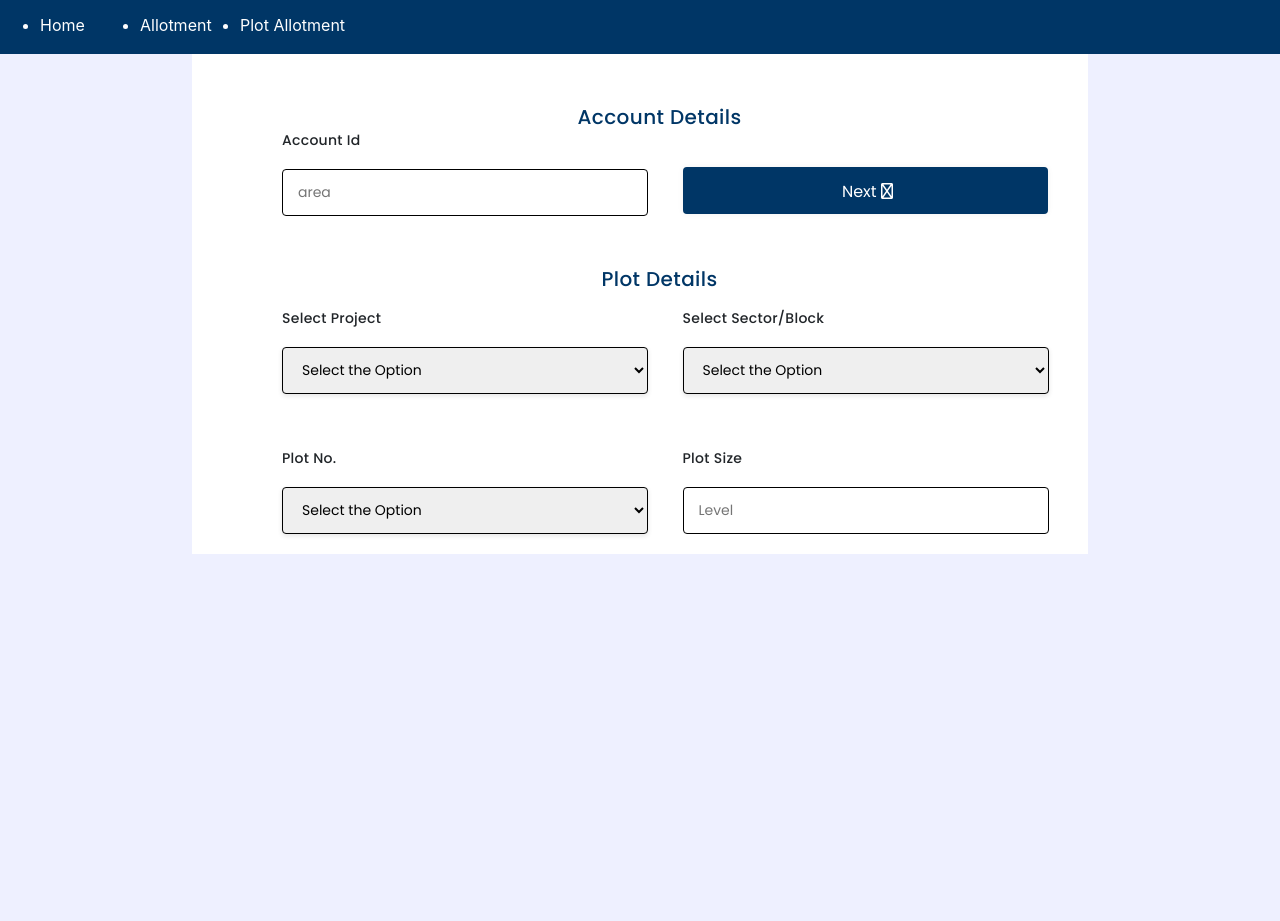
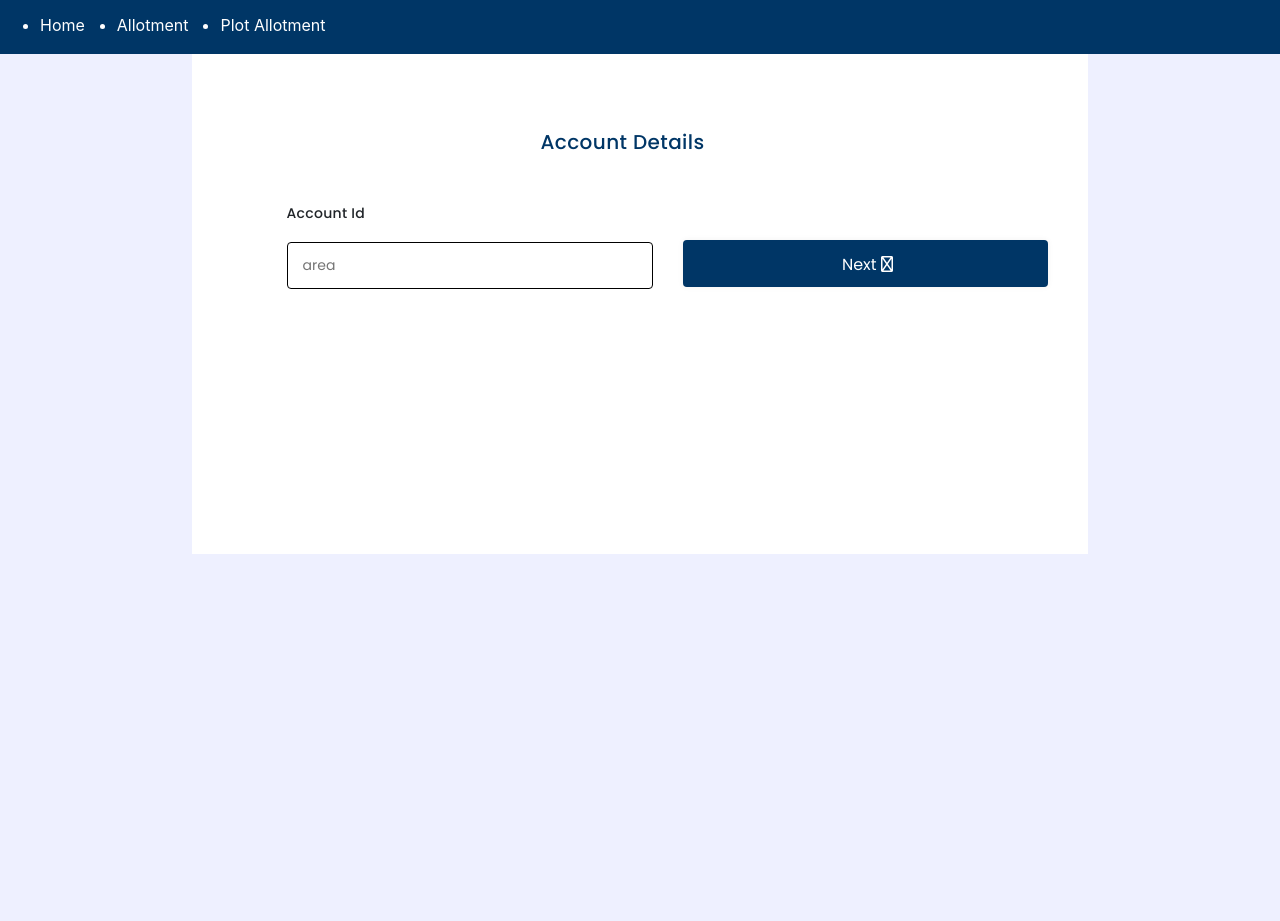
Before and after one commit to stshubham1820/rdaportal, a Django app: page /employeedb/allotment/plotallotment/ in a window 1280 px wide. Shown: the part 104-1025 px from the top of the page. Run offline with Django 4.2, Linux system fonts and the light colour scheme; some libraries are stand-ins or nearby versions.

Commit message:
logic and nav spacing solved
plot allotment js logic done and nav spacing issue we discussed yesterday night has been solved

```diff
--- a/static/css/empdatabase/form.css
+++ b/static/css/empdatabase/form.css
@@ -131,13 +131,17 @@
 
 /* for plot allotment  */
 
+.inputs-container{
+  position: relative;
+}
+
 /* 1. id details  */
 
 .account-id {
   position: absolute;
-  top: 50%;
+  /* top: 50%;
   left: 50%;
-  transform: translate(-50%, -50%);
+  transform: translate(-50%, -50%); */
   display: flex;
   flex-direction: column;
   align-items: center;
--- a/templates/empdatabase/allotment/allotment.html
+++ b/templates/empdatabase/allotment/allotment.html
@@ -8,10 +8,10 @@
         <div class="newcontain">
           <p class="msg" {{obj13}}>{{message}}</p>
 
-            <form method="post">
+            <form class="inputs-container" method="post">
               {% csrf_token  %}
 
-            <div class="inputs">
+                <div class="inputs account-id next-slide">
                 <h1 class="headingss">Account Details</h1>
                 <div class="row mb-lg-4">
                     <div class="col-lg-6">
@@ -25,7 +25,7 @@
                 </div>
 
 
-      <div class="inputs">
+                <div class="inputs plot-details">
         <h1 class="headingss mb-lg-4">Plot Details</h1>
                     <div class="row mb-lg-4">
                         <div class="col-lg-6">
@@ -97,7 +97,7 @@
                  </div>
 
 
-  <div class="inputs">
+                <div class="inputs account-details">
                     <h1 class="headingss mb-lg-4">Account Details</h1>
                     <div class="row mb-lg-4">
                         <div class="col-lg-6">
--- a/templates/empdatabase/navbar.html
+++ b/templates/empdatabase/navbar.html
@@ -108,9 +108,11 @@
      }
 
 
-     .navdown ul li {
+     /* changed done by rahul edit it if you find any bug */
+
+     /* .navdown ul li {
       width: 180px;
-     }
+     } */
      select{
         padding: 10px;
         width: 40%;
@@ -144,8 +146,13 @@
     }
   .navdown  ul {
   margin-top: 1%;
-  display: grid;
-  grid-template-columns: repeat(3,100px); /* or a smarter width setting */
+  /* display: grid;
+  grid-template-columns: repeat(3,100px); or a smarter width setting */
+
+  /* changed done by rahul edit it if you find any bug */
+  display: flex;
+  gap: 2rem;
+
 
 }
 .Uimaster{
```
Also changed, not shown: other parts of static/css/empdatabase/form.css (+5 -55 lines). Lines whose indentation alone changed are shown as unchanged.
